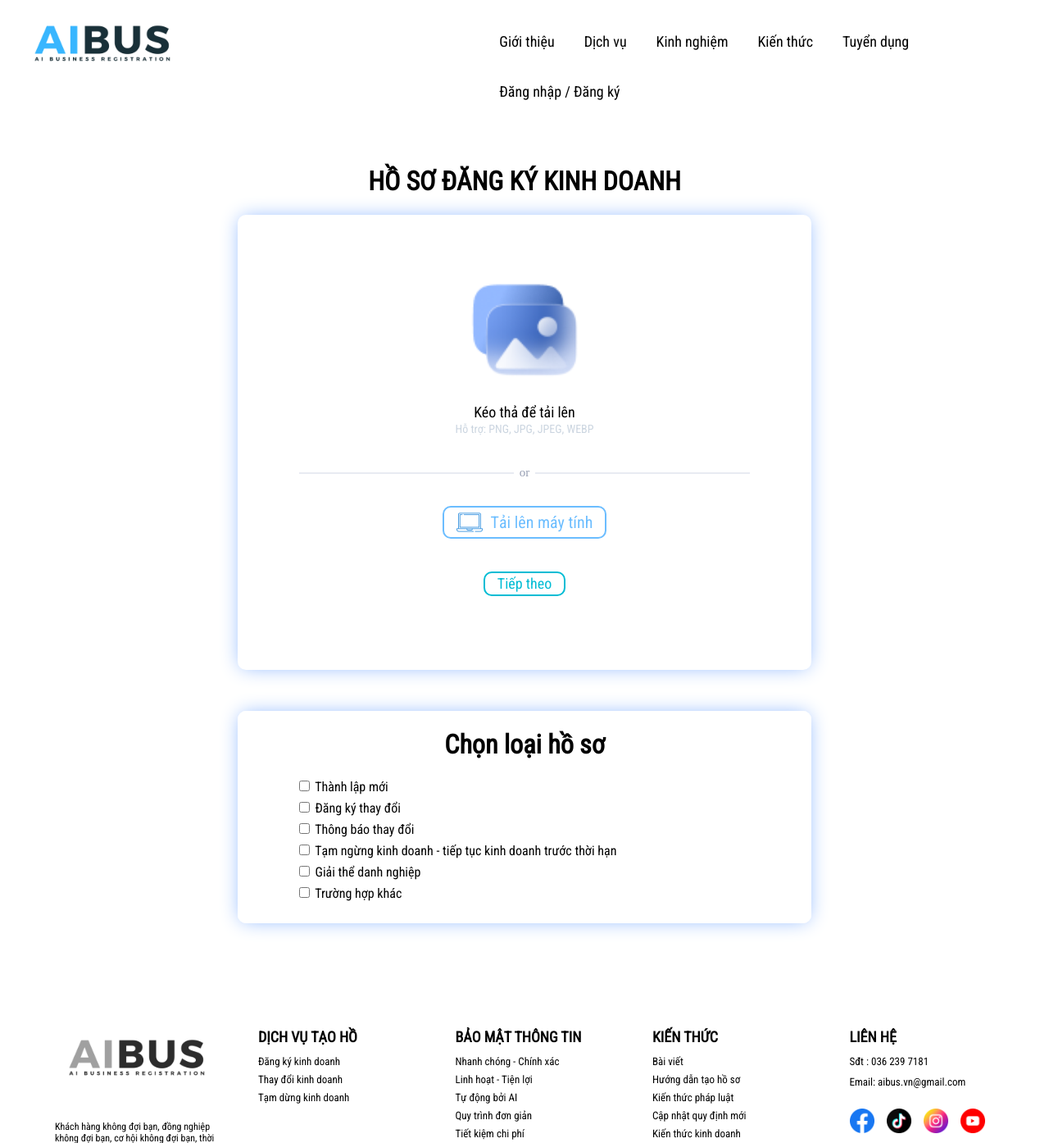
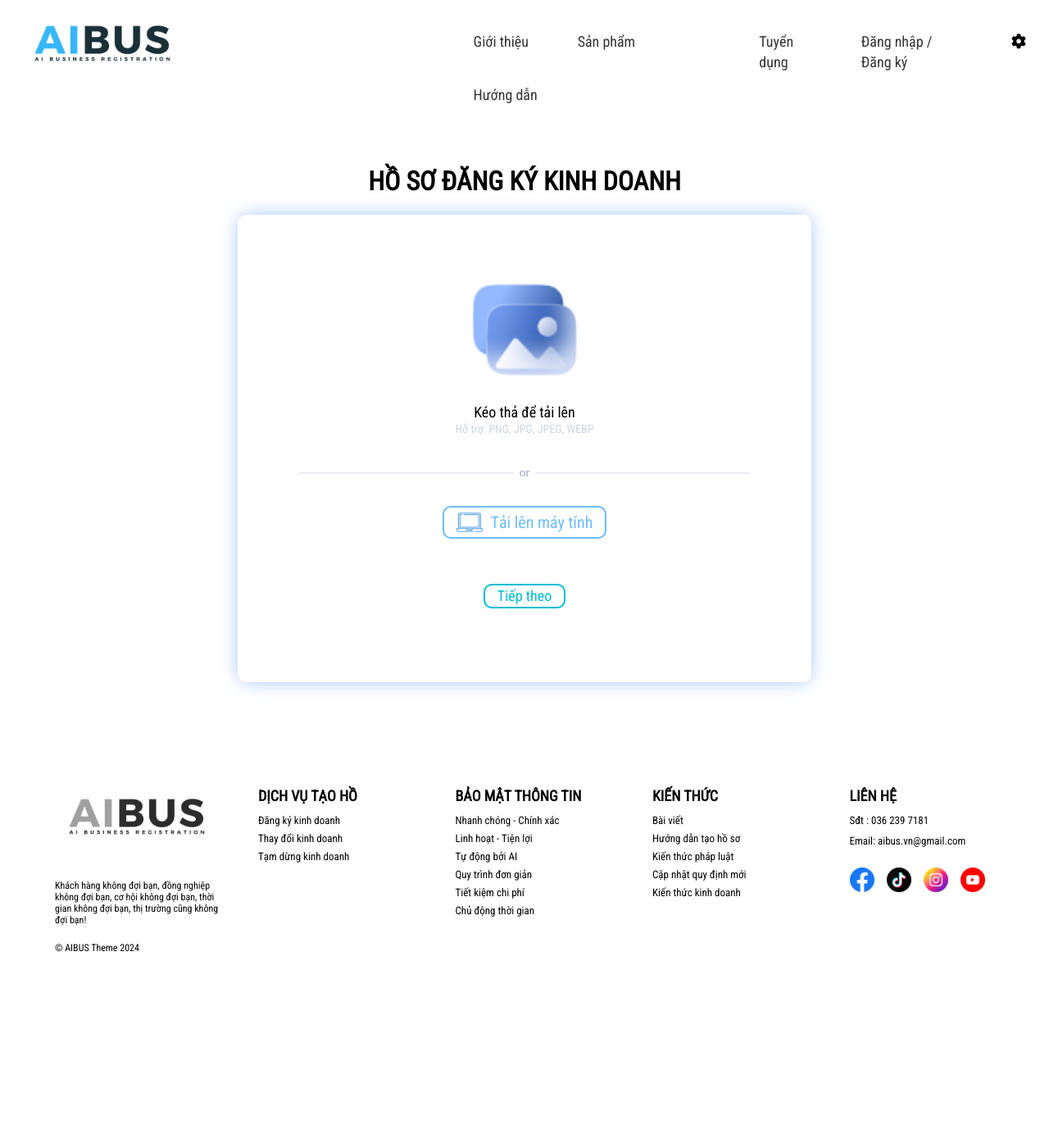
Before and after one commit to justin2405/aibus, a Django app: page /createprofile/ in a window 1280 px wide. Shown: the top 1394 px of the page at 82% size. After the commit the page ends 1161 px from the top, so only its background shows below. Run offline with Django 5.2, Linux system fonts and the light colour scheme.

Commit message:
createprofile and home page

```diff
--- a/home/static/css/style.css
+++ b/home/static/css/style.css
@@ -16,7 +16,7 @@ body {
 }
 .header {
   display: flex;
-  overflow: hidden;
+
   padding: 20px 10px;
 }
 .topnav .icon {
@@ -78,11 +78,60 @@ body {
   color: black;
 }
 
+.menu-item {
+  position: relative;
+  display: inline-block; /* để menu cấp 1 hiển thị cạnh nhau */
+  margin-right: 20px;
+}
+
+.menu-item a {
+  width: 100%;
+  text-decoration: none;
+  color: #333;
+}
+
+.submenu {
+  width: 250px;
+  z-index: 100;
+  display: none;
+  position: absolute;
+  top: 100%;
+  left: 0;
+  background-color: #ffffff;
+  border: 1px solid #ccc;
+  box-shadow: 0px 1px 13px -3px rgb(132, 177, 255);
+
+}
+.submenu a{
+  padding: 5px;
+}
+.submenu-level3 {
+  width: 250px;
+  z-index: 100;
+  display: none;
+  position: absolute;
+
+  background-color: #ffffff;
+  border: 1px solid #ccc;
+  box-shadow: 0px 1px 13px -3px rgb(132, 177, 255);
+  top: 0%;
+  left: 100%;
+}
+
+.submenu-item:hover .submenu-level3 {
+  display: block;
+}
+
+
+.menu-item:hover .submenu{
+  display: block;
+}
 
 
 .topnav {
   float: right;
-  overflow: hidden;
+
+
 }
 .header-right #toggle{
   display: none;
@@ -844,10 +896,9 @@ background-color: #2196F3;
   box-shadow: 0 0 25px -4px rgb(132, 177, 255);
 }
 .formimportpicture p{
-  position: relative;
-  top: 10px;
+  text-align: left;
   font-size: 15px;
-  left: -190px
+
 }
 .uploadpicture{
 
@@ -1175,7 +1226,7 @@ background-color: #2196F3;
 }
 
 .selectprofiletype{
-  /*display: none;*/
+  display: none;
   margin-top: 50px;
   border: 1px solid #ffffff;
   border-radius: 10px;
--- a/home/static/js/script.js
+++ b/home/static/js/script.js
@@ -2,7 +2,6 @@
 const input = document.getElementById('loadpicture');
 const button = document.querySelector('#clickload');
 const dropArea = document.querySelector('#dropArea');
-var checkboxContainer = document.getElementById('checkbox-container');
 
 
 function myFunction() {
@@ -145,6 +144,12 @@ function drop(event) {
 
 }
 function load() {
+
+  var imagesCount = document.getElementById('image-preview').querySelectorAll('img').length;
+  if (imagesCount >= 2) {
+    alert('Chỉ được thêm tối đa 2 ảnh.');
+    return;
+  }
   input.click();
 
 }
@@ -153,6 +158,7 @@ function onchangepic() {
 
   var preview = document.getElementById('image-preview');
   var details = document.getElementById('image-details');
+  var addButton = document.getElementById('add-button');
 
   var files = input.files;
   for (var i = 0; i < files.length; i++) {
@@ -164,7 +170,16 @@ function onchangepic() {
     var progress = document.createElement('div');
     var progressBar = document.createElement('div');
     var progressLabel = document.createElement('div');
+    var deleteButton = document.createElement('button');
     var loaded = 0;
+
+    deleteButton.style.borderRadius = '5px'; // Góc bo tròn 5px
+    deleteButton.style.border = '2px solid red'; // Viền màu đỏ
+    deleteButton.style.backgroundColor = 'white'; // Nền màu trắng
+    deleteButton.style.color = 'red';
+    deleteButton.style.zIndex = '10';
+    deleteButton.style.position= 'absolute';
+
 
     image.classList.add('preview-image');
     previewContainer.classList.add('preview-container');
@@ -174,6 +189,7 @@ function onchangepic() {
     progressBar.classList.add('progress-bar');
     progressLabel.classList.add('progress-label');
 
+
     preview.appendChild(previewContainer);
     previewContainer.appendChild(image);
     previewContainer.appendChild(detailsContainer);
@@ -181,6 +197,11 @@ function onchangepic() {
     progressContainer.appendChild(progress);
     progressContainer.appendChild(progressLabel);
     progress.appendChild(progressBar);
+
+    deleteButton.textContent = 'Xóa';
+      deleteButton.addEventListener('click', function() {
+        previewContainer.remove();
+      });
 
     var reader = new FileReader();
 
@@ -192,10 +213,13 @@ function onchangepic() {
 
         if (loaded === 100) {
           clearInterval(interval);
+          progressContainer.style.display = 'none';
+          progressBar.style.display = 'none';
+          progressLabel.style.display = 'none';
         }
       }, 50);
 
-      var step = 100 / (file.size / 1024);
+      var step = 100 / (5000 / 1024);
       var updateProgress = function() {
         loaded += step;
         if (loaded > 100) {
@@ -218,18 +242,15 @@ function onchangepic() {
     reader.readAsDataURL(file);
 
     var imageName = document.createElement('p');
-    imageName.textContent = 'Tên: ' + file.name;
+    imageName.textContent = 'Tên: '+file.name;
 
     var imageSize = document.createElement('p');
     imageSize.textContent = 'Dung lượng: ' + (file.size / 1024).toFixed(2) + ' KB';
 
     detailsContainer.appendChild(imageName);
+    detailsContainer.appendChild(deleteButton);
     detailsContainer.appendChild(imageSize);
   }
-
-
-
-
 
 }
 function next(){
@@ -246,13 +267,33 @@ function next(){
     infoForm.style.display = 'block';
   }
 }
-var checkboxes = checkboxContainer.querySelectorAll('input[type="checkbox"]');
-checkboxes.forEach(function(checkbox) {
-  /*checkbox.addEventListener('change', function() {
-    checkboxes.forEach(function(cb) {
-      if (cb !== checkbox) {
-        cb.checked = false;
-      }
-    });
-  });*/
-});
+
+
+
+function nextoption() {
+  var radios = document.querySelectorAll('input[type="radio"]:checked');
+  var message = document.getElementById('messageoption');
+
+  if (radios.length === 0) {
+    message.style.display = 'block';
+  } else {
+    document.getElementById("myModal").style.display = "flex";
+    message.style.display = 'none';
+  }
+}
+function confirmButton() {
+  var radioForm = document.getElementById('formimportpicture');
+  var imgForm = document.getElementById('selectprofiletype');
+  var infor = document.getElementById('infor');
+  radioForm.style.display = 'none';
+  imgForm.style.display = 'none';
+  infor.style.display = 'block';
+  document.getElementById("myModal").style.display = "none";
+
+  /*window.location.href = "https://www.google.com";*/
+}
+
+function cancelButton() {
+  document.getElementById("myModal").style.display = "none";
+
+}
--- a/home/templates/createprofile.html
+++ b/home/templates/createprofile.html
@@ -13,7 +13,7 @@
 
     <div class="createprofilebody">
       <h1>HỒ SƠ ĐĂNG KÝ KINH DOANH</h1>
-      <div class="formimportpicture">
+      <div class="formimportpicture" id="formimportpicture">
         <div style="display: flex;align-items: center;justify-content: center; width: 100%;cursor:pointer;">
           <div id="dropArea" ondragover="allowDrop(event)" ondrop="drop(event)" ondragleave="dragLeave(event)" style="overflow: hidden;text-align: center; width: 60%; height:250px;align-items: center;justify-content: center;/*border-style: dashed;border-width: 2px;border-radius: 0.75rem;padding: 1rem;*/position: relative;">
             <div style="display: flex;justify-content: center; align-items: center;"><img src="{% static 'icon/Picture.png' %}" alt="err" style="width: 180px; height: 180px;"></div>
@@ -31,6 +31,7 @@
         <div style="display: flex;align-items: center;justify-content: center;">
         <button type="button" class="importpicture" id="clickload" onclick="load()" ><img src="{% static 'icon/laptop.png' %}" alt="err" style="margin-right: 10px; "> <span >Tải lên máy tính</span></button>
       </div>
+      <p></p>
       <div id="image-preview"></div>
       <div id="image-details"></div>
         <button class="createbtn" id="donebtn" onclick="next()">Tiếp theo</button>
@@ -43,17 +44,30 @@
       <div class="selectprofiletype" id="selectprofiletype" >
         <h1> Chọn loại hồ sơ</h1>
         <div id="checkbox-container" class="checkbox-container" style="text-align: left;margin-left: 10%;margin-bottom: 20px;">
-          <input type="checkbox" id="checkbox1" name="checkbox" value="option1"> Thành lập mới<br>
-          <input type="checkbox" id="checkbox2" name="checkbox" value="option2"> Đăng ký thay đổi<br>
-          <input type="checkbox" id="checkbox3" name="checkbox" value="option3"> Thông báo thay đổi<br>
-          <input type="checkbox" id="checkbox1" name="checkbox" value="option4"> Tạm ngừng kinh doanh - tiếp tục kinh doanh trước thời hạn<br>
-          <input type="checkbox" id="checkbox2" name="checkbox" value="option5"> Giải thể danh nghiệp<br>
-          <input type="checkbox" id="checkbox3" name="checkbox" value="option6"> Trường hợp khác<br>
+          <input type="radio" id="checkbox1" name="checkbox" value="option1"> Thành lập mới<br>
+          <input type="radio" id="checkbox2" name="checkbox" value="option2"> Đăng ký thay đổi<br>
+          <input type="radio" id="checkbox3" name="checkbox" value="option3"> Thông báo thay đổi<br>
+          <input type="radio" id="checkbox1" name="checkbox" value="option4"> Tạm ngừng kinh doanh<br>
+          <input type="radio" id="checkbox2" name="checkbox" value="option5"> Tiếp tục kinh doanh trước thời hạn<br>
+          <input type="radio" id="checkbox2" name="checkbox" value="option6"> Giải thể danh nghiệp<br>
+          <input type="radio" id="checkbox3" name="checkbox" value="option7"> Trường hợp khác<br>
         </div>
+        <div id="image-details"></div>
+        <button class="createbtn" id="nextoptionbtn" onclick="nextoption()">Tiếp theo</button>
+        <p style="color: red; display: none;" id="messageoption">* Chưa chọn loại hồ sơ</p>
+      </div>
       </div>
 
+      <div id="myModal" class="modal">
+        <div class="modal-content">
+            <h2>Nhắc nhở</h2>
+            <p>Nếu bạn nhấn tiếp tục sẽ không quay lại được. Bạn có muốn tiếp tục không ?</p>
+            <button id="confirmButton" onclick="confirmButton()">Tiếp tục</button>
+            <button id="cancelButton" onclick="cancelButton()">Quay lại</button>
+        </div>
+    </div>
 
-        <div class="infor" id="infor" hidden>
+        <div class="infor" id="infor" hidden style="text-align: center;">
           <h5 >Điền đầy đủ các thông tin sau đây: </h5>
           <input type="text" class="name" id="name" name="name" placeholder="Tên của bạn ...">
           <input type="text" class="email" id="email" name="email" placeholder="Email ..."><p></p>
@@ -62,7 +76,7 @@
           <textarea type="text" class="message"id="message" name="message" placeholder="Ghi chú ..."></textarea><p></p>
           <div class="checkbox">
             <input type="checkbox" class="privacy" id="privacy" name="privacy"><span>Tôi đã đọc và chấp nhận
-              <a style="color: #4299e1; text-decoration: underline">Điều khoản dịch vụ & Chính sách quyền riêng tư</a></span>
+              <a style="color: #4299e1; text-decoration: underline" href="#">Điều khoản dịch vụ & Chính sách quyền riêng tư</a></span>
               <button type="createbtn" class="createbtn" id="createbtn" >
                 Tạo
                 <img src="{% static 'icon/send.png' %}" alt="err" width="18px" height="18px" style="position: relative;top: 3px;left: 7px;">
--- a/home/templates/header.html
+++ b/home/templates/header.html
@@ -11,12 +11,49 @@
 <div class="header">
   <a class="logo" href="/"><img src="{% static './img/AIBUS2.jpg' %}" alt="logo" width="200" height="200" style="margin-top: -85px;"></a>
   <div class="topnav" id="myTopnav">
-   <a class="active" href="http://127.0.0.1:8000/">Giới thiệu</a>
-    <a href="#services">Dịch vụ</a>
-    <a href="#expertise">Kinh nghiệm</a>
-    <a href="#casestudy">Kiến thức</a>
+    <!--<a class="active" href="http://127.0.0.1:8000/">Giới thiệu</a>
+    <a href="#services">Sản phẩm</a>
+    <a href="#expertise" hidden>Tin mới</a>
+    <a href="#casestudy">Hướng dẫn</a>
+      1.Tạo hồ sơ đăng ký doanh nghiệp tư nhân
+      2.Tạo hồ sơ đăng ký doanh nghiệp TNHH 1 TV
+      3.Tạo hồ sơ đăng ký doanh nghiệp TNHH 2 TV trở lên
+      4.Tạo hồ sơ đăng ký công ty cổ phần
+      5.Nạp tiền & thanh toán
+      6.Khắc phục sự cố
+
     <a href="recruitment">Tuyển dụng</a>
-    <a href="login">Đăng nhập / Đăng ký</a>
+    <a href="login">Đăng nhập / Đăng ký</a>-->
+
+    <div class="menu-item">
+      <a href="http://127.0.0.1:8000/">Giới thiệu</a>
+    </div>
+    <div class="menu-item">
+      <a href="#services">Sản phẩm</a>
+    </div>
+    <div class="menu-item">
+      <a>Hướng dẫn</a>
+      <div class="submenu">
+        <ul><div class="submenu-level"></ul>
+          <a href="#" class="submenu-item">Tạo hồ sơ đăng ký kinh doanh
+            <div class="submenu-level3">
+              <a href="#">doanh nghiệp tư nhân</a>
+              <a href="#">doanh nghiệp TNHH 1 TV</a>
+              <a href="#">doanh nghiệp TNHH 2 TV trở lên</a>
+              <a href="#">công ty cổ phần</a>
+            </div>
+        </a>
+          <a href="#">Nạp tiền & thanh toán</a>
+          <a href="#">Khắc phục sự cố</a>
+          </div>
+      </div>
+    </div>
+    <div class="menu-item">
+      <a href="recruitment">Tuyển dụng</a>
+    </div>
+    <div class="menu-item">
+      <a href="login">Đăng nhập / Đăng ký</a>
+    </div>
 
     <a href="javascript:void(0);" class="icon" onclick="myFunction()"><i class="fa-solid fa-gear"></i></a>
   </div>
--- a/home/templates/recruitment.html
+++ b/home/templates/recruitment.html
@@ -14,5 +14,6 @@
 
     {% include 'footer.html' %}
 
+
 </body>
 </html>
```
Also changed, not shown: other parts of home/static/css/style.css (+42 -4 lines), home/templates/index.html (+12 -12 lines).
